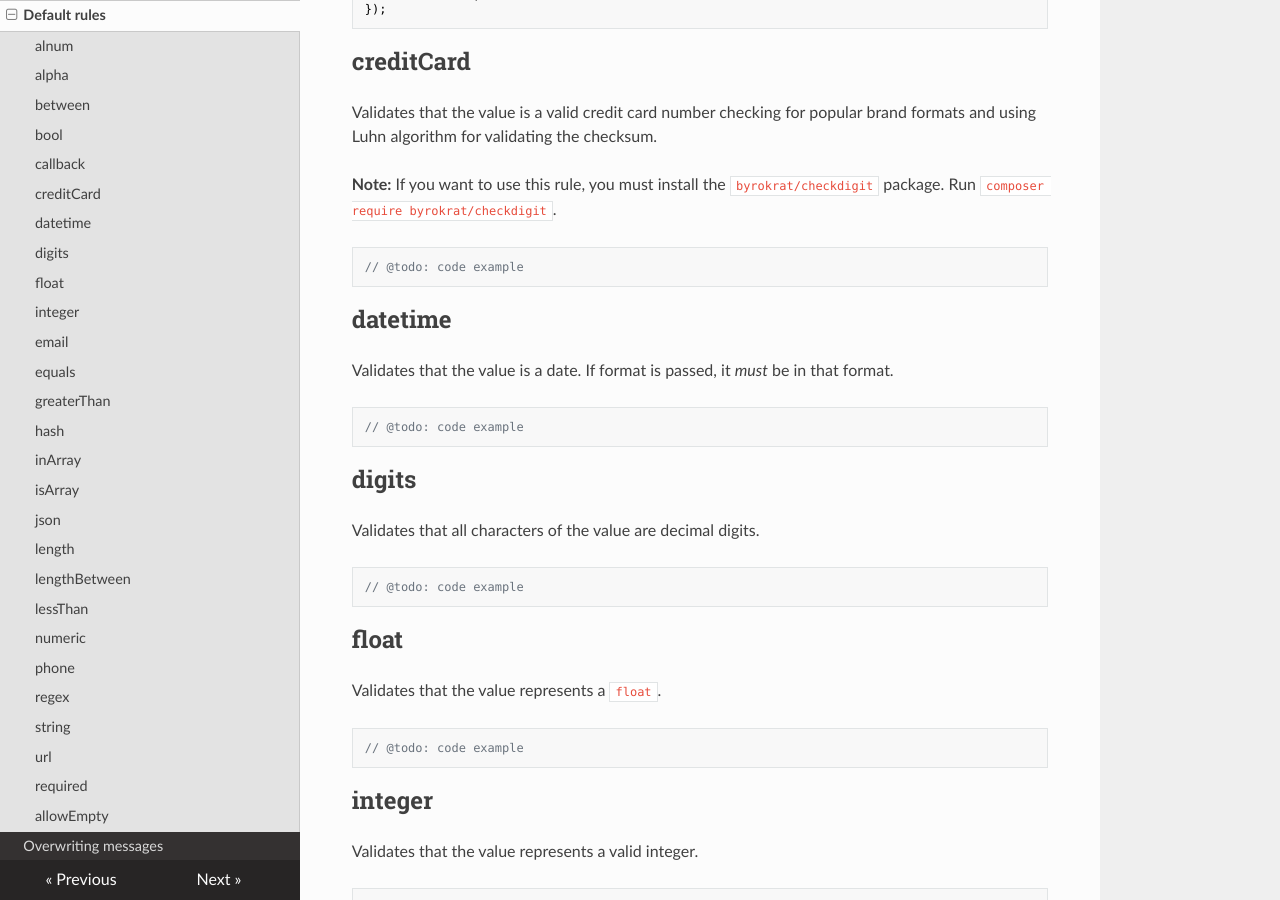
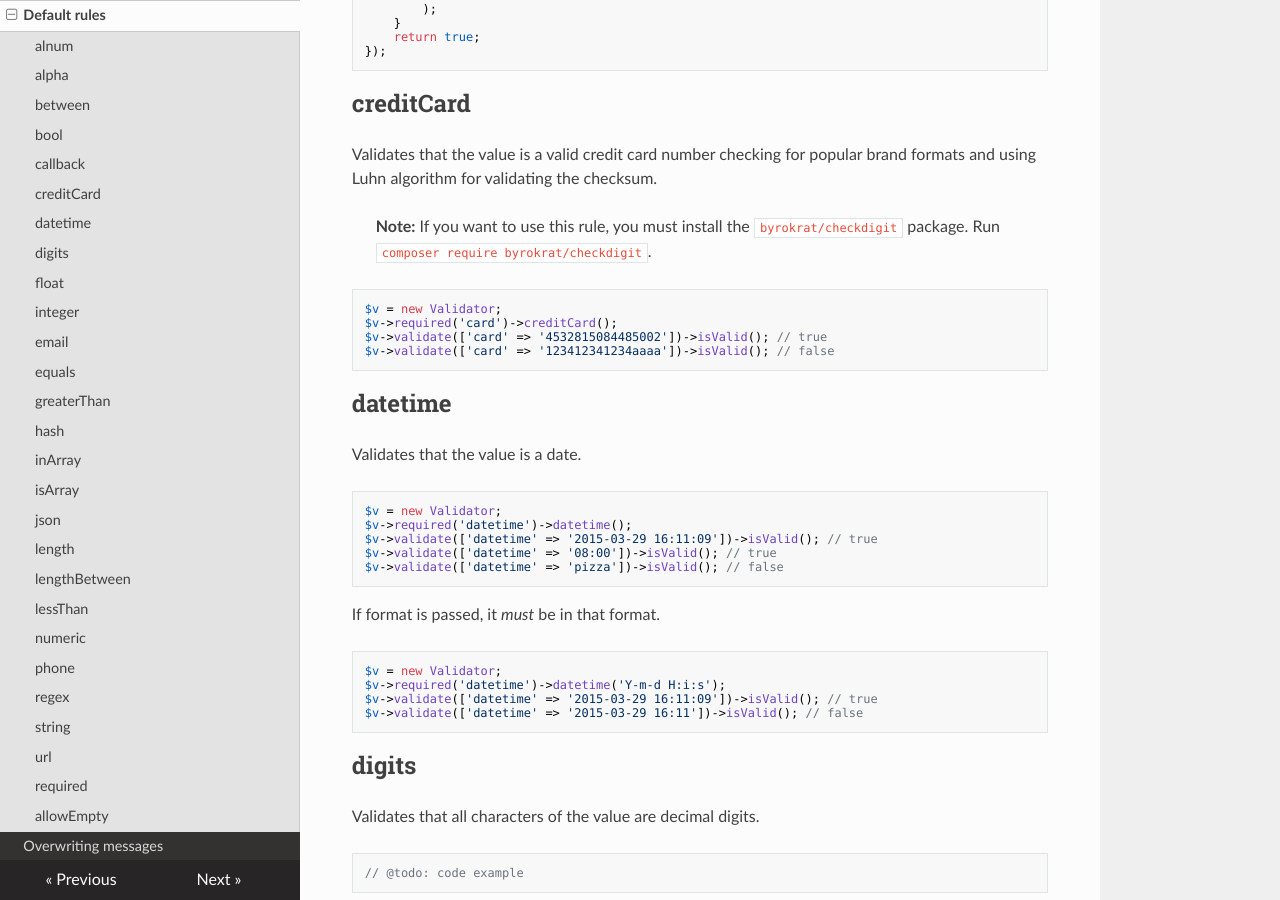
Before and after one commit to particle-php/Validator, an MkDocs documentation site: the page built from docs/rules.md, in a window 1280 px wide and 900 px high, scrolled down 2338 px. Built offline with MkDocs 1.6.1, drawn with Linux system fonts in a browser that asks for light colours; nearby versions of some CDN libraries; old or Windows-style settings are respelled for this version of MkDocs; some of the changed text lies outside the part shown.

Commit message:
Add bool, creditCard, and datetime examples

````diff
--- a/docs/rules.md
+++ b/docs/rules.md
@@ -87,7 +87,10 @@ $v->validate(['age' => 71])->isValid(); // false
 Validate that the value is a boolean value.
 
 ```php
-// @todo: code example
+$v = new Validator;
+$v->required('newsletter')->bool();
+$v->validate(['newsletter' => true])->isValid(); // true
+$v->validate(['newsletter' => 'true'])->isValid(); // false
 ```
 
 ## callback
@@ -114,19 +117,35 @@ $v->required('userId')->callback(function ($value) {
 
 Validates that the value is a valid credit card number checking for popular brand formats and using Luhn algorithm for validating the checksum.
 
-**Note:** If you want to use this rule, you must install the `byrokrat/checkdigit` package.
-Run `composer require byrokrat/checkdigit`.
+> **Note:** If you want to use this rule, you must install the `byrokrat/checkdigit` package.
+> Run `composer require byrokrat/checkdigit`.
 
 ```php
-// @todo: code example
+$v = new Validator;
+$v->required('card')->creditCard();
+$v->validate(['card' => '4532815084485002'])->isValid(); // true
+$v->validate(['card' => '123412341234aaaa'])->isValid(); // false
 ```
 
 ## datetime
 
-Validates that the value is a date. If format is passed, it *must* be in that format.
+Validates that the value is a date.
 
 ```php
-// @todo: code example
+$v = new Validator;
+$v->required('datetime')->datetime();
+$v->validate(['datetime' => '2015-03-29 16:11:09'])->isValid(); // true
+$v->validate(['datetime' => '08:00'])->isValid(); // true
+$v->validate(['datetime' => 'pizza'])->isValid(); // false
+```
+
+If format is passed, it *must* be in that format.
+
+```php
+$v = new Validator;
+$v->required('datetime')->datetime('Y-m-d H:i:s');
+$v->validate(['datetime' => '2015-03-29 16:11:09'])->isValid(); // true
+$v->validate(['datetime' => '2015-03-29 16:11'])->isValid(); // false
 ```
 
 ## digits
````
